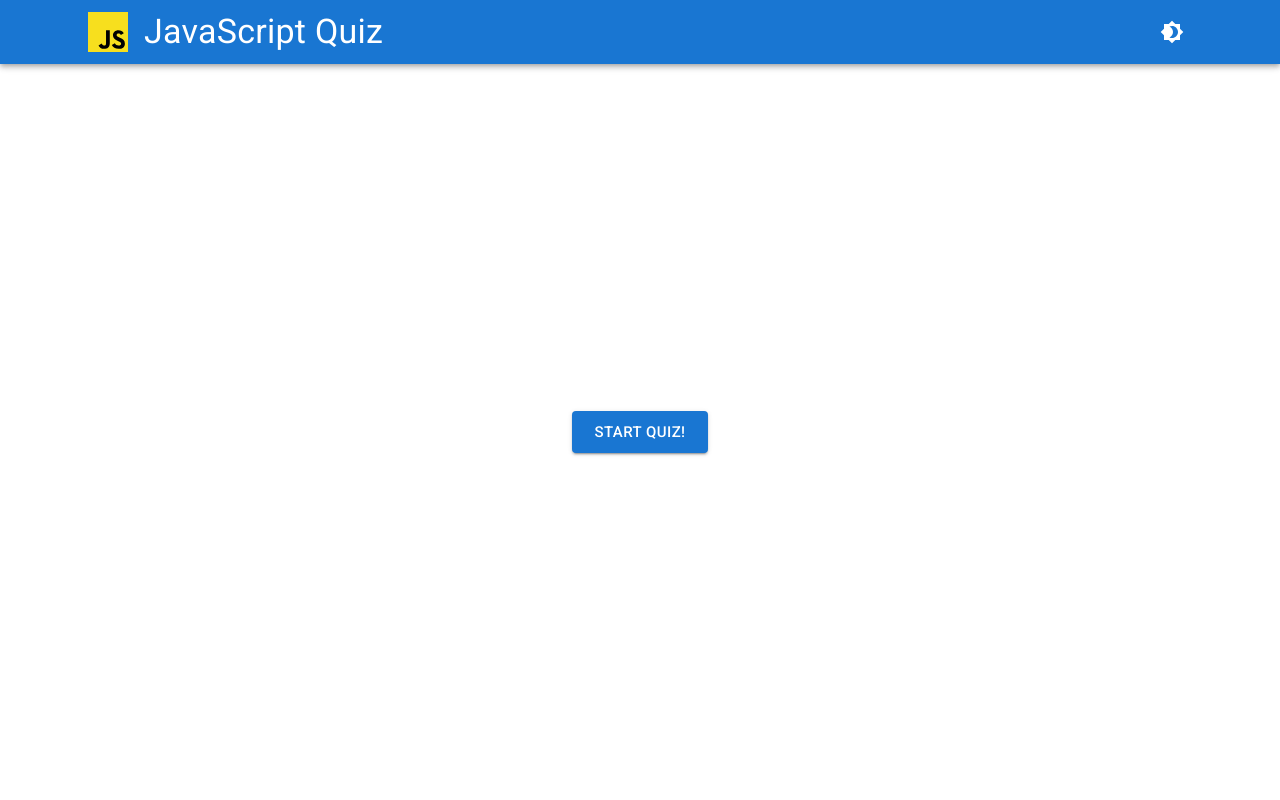
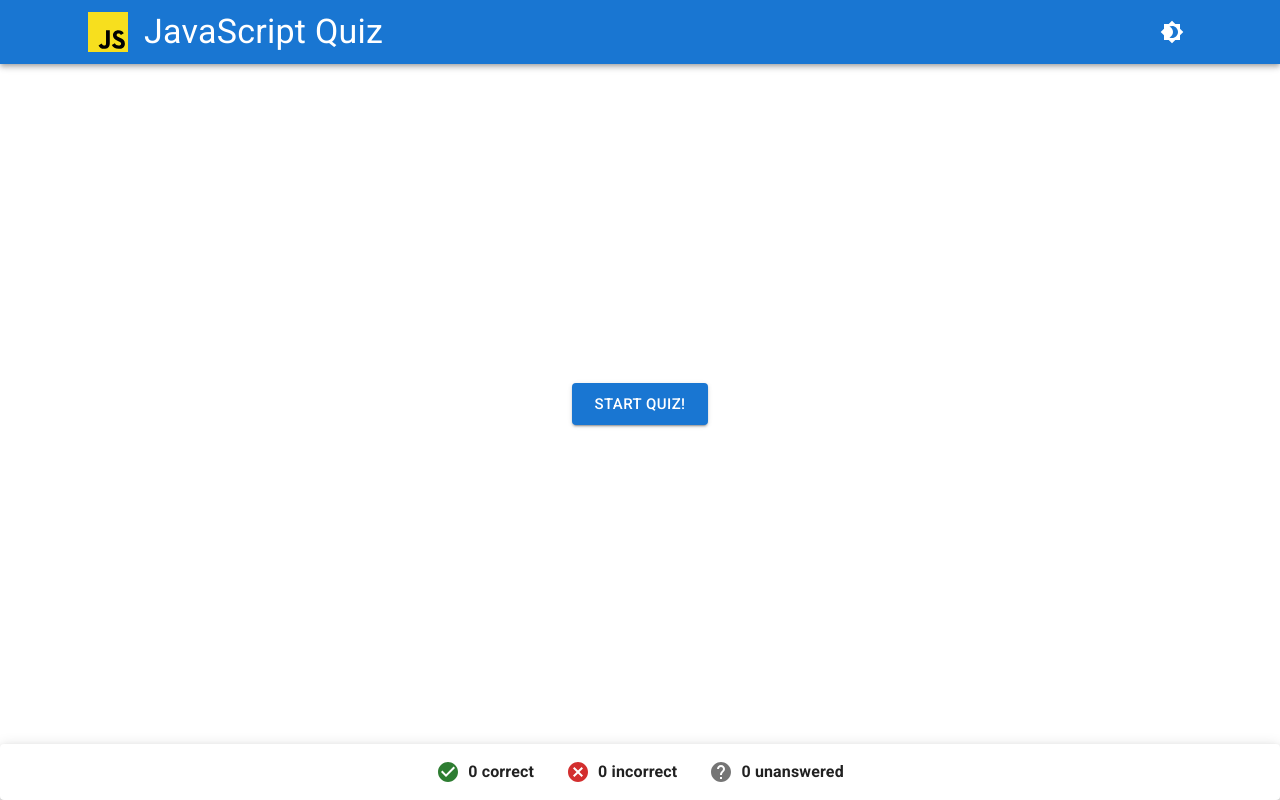
Before and after one commit to jpin730/react-zustand-quiz, a React (Vite) app: page / in a window 1280 px wide. Built offline with nearby package versions, Linux system fonts and the light colour scheme.

Commit message:
feat: :sparkles: add footer with questions summary

```diff
--- a/src/App.tsx
+++ b/src/App.tsx
@@ -4,8 +4,9 @@ import { useMemo } from 'react'
 import { useColorModeStore } from './store/colorMode'
 import { useQuestionsStore } from './store/questions'
 import StartButton from './components/StartButton'
+import Footer from './components/Footer'
+import Game from './components/Game'
 import Header from './components/Header'
-import Game from './components/Game'
 
 function App(): JSX.Element {
   const colorMode = useColorModeStore((state) => state.colorMode)
@@ -26,10 +27,13 @@ function App(): JSX.Element {
       <CssBaseline />
 
       <Header />
+
       <main>
         {questions.length === 0 && <StartButton />}
         {questions.length > 0 && <Game />}
       </main>
+
+      <Footer />
     </ThemeProvider>
   )
 }
--- /dev/null
+++ b/src/components/Footer.tsx
@@ -0,0 +1,47 @@
+import { Container, Paper, Stack, Typography } from '@mui/material'
+import CancelIcon from '@mui/icons-material/Cancel'
+import CheckCircleIcon from '@mui/icons-material/CheckCircle'
+import HelpIcon from '@mui/icons-material/Help'
+
+import { useQuestionsData } from '../hooks/useQuestionData'
+
+function Footer(): JSX.Element {
+  const { correct, incorrect, unanswered } = useQuestionsData()
+
+  return (
+    <footer>
+      <Paper elevation={5}>
+        <Container>
+          <Stack
+            direction={{
+              xs: 'column',
+              sm: 'row',
+            }}
+            gap={{
+              xs: 1,
+              sm: 4,
+            }}
+            alignItems="center"
+            justifyContent="center"
+            py={2}
+          >
+            <Stack direction="row" gap={1}>
+              <CheckCircleIcon color="success" />
+              <Typography children={<strong>{correct} correct</strong>} />
+            </Stack>
+            <Stack direction="row" gap={1}>
+              <CancelIcon color="error" />
+              <Typography children={<strong>{incorrect} incorrect</strong>} />
+            </Stack>
+            <Stack direction="row" gap={1}>
+              <HelpIcon color="action" />
+              <Typography children={<strong>{unanswered} unanswered</strong>} />
+            </Stack>
+          </Stack>
+        </Container>
+      </Paper>
+    </footer>
+  )
+}
+
+export default Footer
--- /dev/null
+++ b/src/hooks/useQuestionData.tsx
@@ -0,0 +1,24 @@
+import { useQuestionsStore } from '../store/questions'
+
+interface QuestionsData {
+  correct: number
+  incorrect: number
+  unanswered: number
+}
+
+export const useQuestionsData = (): QuestionsData => {
+  const questions = useQuestionsStore((state) => state.questions)
+
+  let correct = 0
+  let incorrect = 0
+  let unanswered = 0
+
+  questions.forEach((question) => {
+    const { selectedAnswer, correctAnswer } = question
+    if (selectedAnswer == null) unanswered++
+    else if (selectedAnswer === correctAnswer) correct++
+    else incorrect++
+  })
+
+  return { correct, incorrect, unanswered }
+}
```
